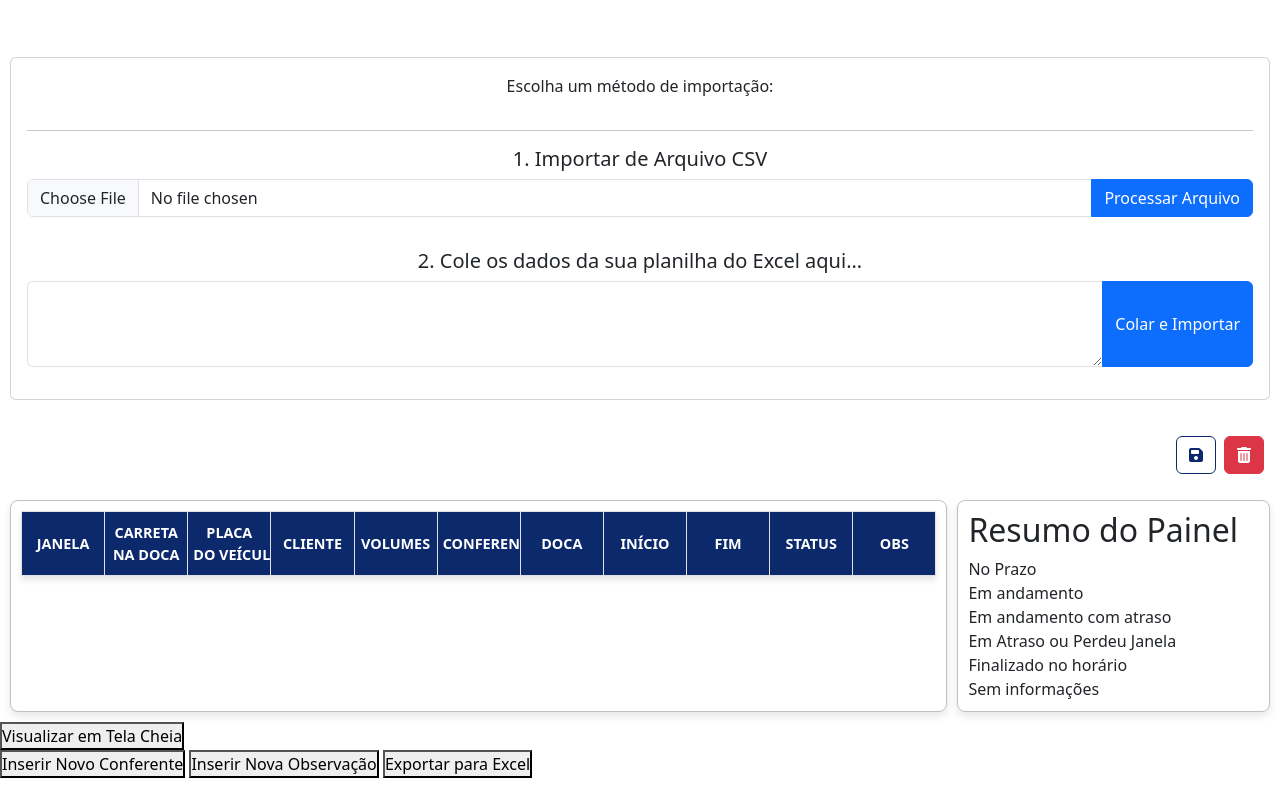
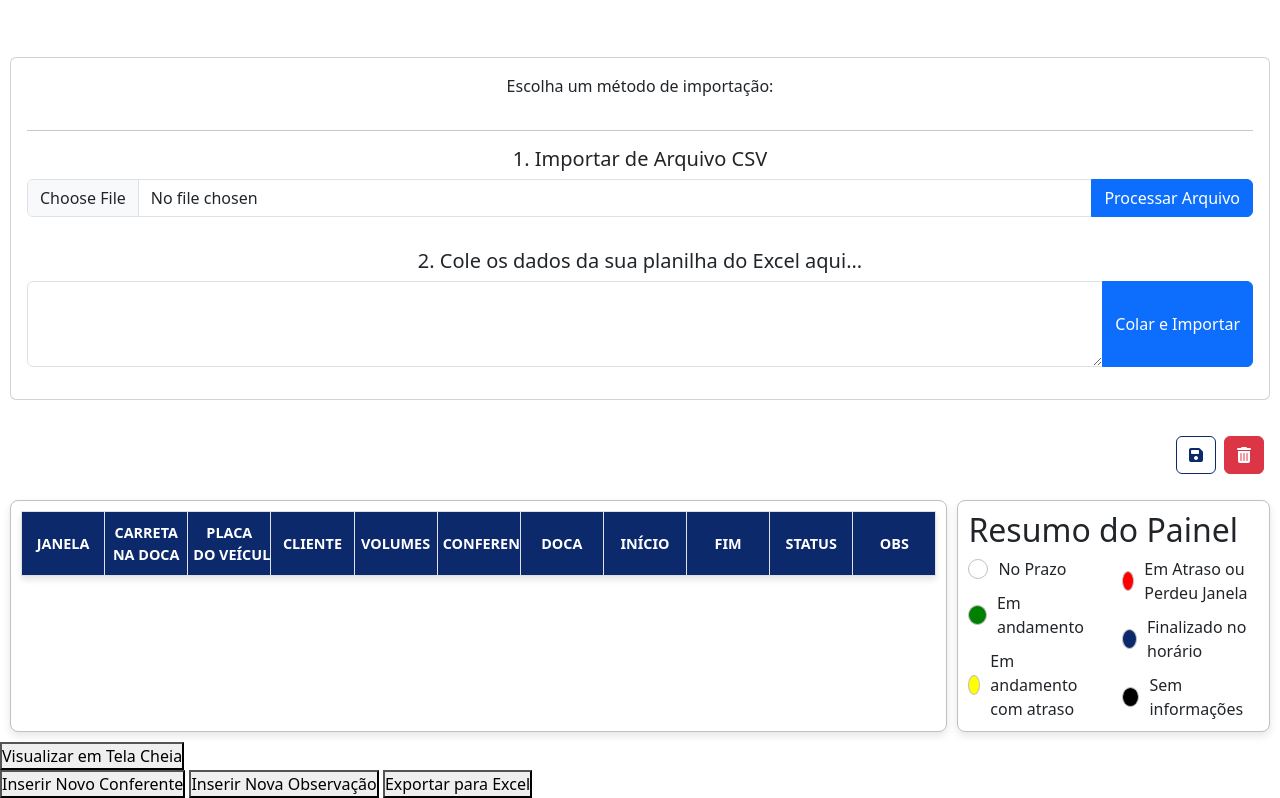
Before and after one commit to Eric90johnson/Painel-Gestao-a-Vista-APA-Esmaltec, a plain HTML site: page index.html in a window 1280 px wide. Shown: the part 87-885 px from the top of the page. Drawn offline with nearby package versions, Linux system fonts and the light colour scheme.

Commit message:
configuração da legenda no aside

```diff
--- a/CSS/style.css
+++ b/CSS/style.css
@@ -73,3 +73,128 @@ header > div {
 #saveBtn:hover .fas.fa-save {
     color: white; /* Garante que o ícone fique branco no hover */
 }
+
+
+/*tabela e aside*/
+
+{
+    margin: 0;
+    padding: 0;
+    box-sizing: border-box;
+}
+/* Estilo para as caixas de conteúdo */
+.table-container,
+.aside-container {
+    background-color: white;
+    border-radius: 8px;
+    border: 1px solid #c2c0c0;
+    box-shadow: 0 4px 8px rgba(0, 0, 0, 0.1);
+    padding: 10px;
+}
+
+.main-content {
+    display: flex;
+    padding: 10px 10px; /* Adiciona o espaçamento lateral */
+    gap: 10px; /* Adiciona o espaçamento entre as caixas */
+}
+
+/* Distribuição de largura das caixas */
+.table-container {
+    flex-basis: 75%;
+}
+
+.aside-container {
+    flex-basis: 25%;
+}
+
+
+/* tabela */
+
+#painelTable {
+    width: 100%; /* Garante que a tabela ocupe toda a largura do seu contêiner (75% da página) */
+    border-collapse: collapse; /* Remove o espaçamento entre as bordas das células */
+    table-layout: fixed; /* Garante que as colunas tenham a mesma largura */
+    font-size: 0.9em;
+    box-shadow: 0 4px 6px rgba(0, 0, 0, 0.1); /* Adiciona uma sombra sutil */
+}
+
+#painelTable th,
+#painelTable td {
+    border: 1px solid #dee2e6; /* Borda leve para as células */
+    padding: 8px; /* Espaçamento interno para as células */
+    text-align: center; /* Centraliza o texto nas células */
+    overflow: hidden; /* Esconde qualquer conteúdo que exceda a célula */
+    white-space: nowrap; /* Impede a quebra de linha do texto */
+}
+
+#painelTable thead {
+    background-color: #0C296C; /* Cor do cabeçalho da tabela */
+    color: white; /* Cor do texto no cabeçalho */
+}
+
+#painelTable thead th {
+    font-weight: bold; /* Deixa o texto do cabeçalho em negrito */
+    text-transform: uppercase; /* Transforma o texto em maiúsculo */
+    padding: 10px 5px;
+}
+
+#painelTable tbody tr:nth-child(even) {
+    background-color: #f2f2f2; /* Cor de fundo para as linhas pares (listras) */
+}
+
+#painelTable tbody tr:hover {
+    background-color: #e9ecef; /* Cor de fundo quando o mouse passa por cima da linha */
+}
+
+
+
+/* Layout da legenda */
+
+.summary-key {
+    display: flex; /* Transforma o contêiner em um Flexbox */
+    justify-content: space-between; /* Distribui as colunas com espaço entre elas */
+    gap: 20px; /* Adiciona um espaço entre as colunas */
+}
+
+/* Garante que o conteúdo de cada coluna fique em lista vertical */
+.status-column {
+    display: flex;
+    flex-direction: column;
+    gap: 10px; /* Adiciona espaçamento entre os itens de cada coluna */
+}
+
+.status-item {
+    display: flex;
+    align-items: center; /* Alinha os itens verticalmente ao centro */
+    gap: 10px; /* Adiciona um pequeno espaço entre o círculo e o texto */
+}
+
+
+/* Estilo do círculo */
+.status-circle {
+    width: 20px;
+    height: 20px;
+    border-radius: 50%;
+    border: 1px solid #c2c0c0; /* Borda para o item "No Prazo" */
+}
+
+/* Cores dos status */
+.em-andamento {
+    background-color: green;
+}
+
+.andamento-atraso {
+    background-color: yellow;
+}
+
+.em-atraso {
+    background-color: red;
+}
+
+.finalizado-horario {
+    background-color: #0C296C; /* O mesmo azul do seu header */
+}
+
+.sem-informacoes {
+    background-color: black;
+}
--- a/CSS/tabela.css
+++ /dev/null
@@ -1,67 +0,0 @@
-{
-    margin: 0;
-    padding: 0;
-    box-sizing: border-box;
-}
-/* Estilo para as caixas de conteúdo */
-.table-container,
-.aside-container {
-    background-color: white;
-    border-radius: 8px;
-    border: 1px solid #c2c0c0;
-    box-shadow: 0 4px 8px rgba(0, 0, 0, 0.1);
-    padding: 10px;
-}
-
-.main-content {
-    display: flex;
-    padding: 10px 10px; /* Adiciona o espaçamento lateral */
-    gap: 10px; /* Adiciona o espaçamento entre as caixas */
-}
-
-/* Distribuição de largura das caixas */
-.table-container {
-    flex-basis: 75%;
-}
-
-.aside-container {
-    flex-basis: 25%;
-}
-
-/* tabela */
-
-#painelTable {
-    width: 100%; /* Garante que a tabela ocupe toda a largura do seu contêiner (75% da página) */
-    border-collapse: collapse; /* Remove o espaçamento entre as bordas das células */
-    table-layout: fixed; /* Garante que as colunas tenham a mesma largura */
-    font-size: 0.9em;
-    box-shadow: 0 4px 6px rgba(0, 0, 0, 0.1); /* Adiciona uma sombra sutil */
-}
-
-#painelTable th,
-#painelTable td {
-    border: 1px solid #dee2e6; /* Borda leve para as células */
-    padding: 8px; /* Espaçamento interno para as células */
-    text-align: center; /* Centraliza o texto nas células */
-    overflow: hidden; /* Esconde qualquer conteúdo que exceda a célula */
-    white-space: nowrap; /* Impede a quebra de linha do texto */
-}
-
-#painelTable thead {
-    background-color: #0C296C; /* Cor do cabeçalho da tabela */
-    color: white; /* Cor do texto no cabeçalho */
-}
-
-#painelTable thead th {
-    font-weight: bold; /* Deixa o texto do cabeçalho em negrito */
-    text-transform: uppercase; /* Transforma o texto em maiúsculo */
-    padding: 10px 5px;
-}
-
-#painelTable tbody tr:nth-child(even) {
-    background-color: #f2f2f2; /* Cor de fundo para as linhas pares (listras) */
-}
-
-#painelTable tbody tr:hover {
-    background-color: #e9ecef; /* Cor de fundo quando o mouse passa por cima da linha */
-}
--- a/index.html
+++ b/index.html
@@ -1,20 +1,25 @@
 <!DOCTYPE html>
 <html lang="pt-br">
+
 <head>
   <meta charset="UTF-8">
   <meta name="viewport" content="width=device-width, initial-scale=1.0">
   <title>Gestão à Vista APA</title>
 
-    <link href="https://cdn.jsdelivr.net/npm/bootstrap@5.3.3/dist/css/bootstrap.min.css" rel="stylesheet" integrity="sha384-QWTKZyjpPEjISv5WaRU9OFeRpok6YctnYmDr5pNlyT2bRjXh0JMhjY6hW+ALEwIH" crossorigin="anonymous">
-    <script src="https://cdn.jsdelivr.net/npm/bootstrap@5.3.3/dist/js/bootstrap.bundle.min.js" integrity="sha384-YvpcrYf0tY3lHB60NNkmXc5s9fDVZLESaAA55NDzOxhy9GkcIdslK1eN7N6jIeHz" crossorigin="anonymous"></script>
+  <link href="https://cdn.jsdelivr.net/npm/bootstrap@5.3.3/dist/css/bootstrap.min.css" rel="stylesheet"
+    integrity="sha384-QWTKZyjpPEjISv5WaRU9OFeRpok6YctnYmDr5pNlyT2bRjXh0JMhjY6hW+ALEwIH" crossorigin="anonymous">
+  <script src="https://cdn.jsdelivr.net/npm/bootstrap@5.3.3/dist/js/bootstrap.bundle.min.js"
+    integrity="sha384-YvpcrYf0tY3lHB60NNkmXc5s9fDVZLESaAA55NDzOxhy9GkcIdslK1eN7N6jIeHz"
+    crossorigin="anonymous"></script>
 
   <link rel="stylesheet" href="https://cdnjs.cloudflare.com/ajax/libs/font-awesome/6.5.2/css/all.min.css">
 
   <link rel="stylesheet" href="/CSS/style.css">
-    <link rel="stylesheet" href="/CSS/tabela.css">
+
 
   <script src="/Javascript/script.js" defer></script>
 </head>
+
 <body>
 
   <header>
@@ -26,6 +31,7 @@
         <h2>PAINEL GESTÃO À VISTA APA</h2>
       </div>
     </div>
+
   </header>
 
   <div class="import-box mt-1 mb-2">
@@ -86,34 +92,38 @@
     <div class="aside-container">
       <aside>
         <h2>Resumo do Painel</h2>
-            <div>
-                <div>
-                    <div></div>
+        <div class="summary-key">
+          <div class="status-column">
+            <div class="status-item">
+              <div class="status-circle no-prazo"></div>
               <span>No Prazo</span>
             </div>
-                <div>
-                    <div></div>
+            <div class="status-item">
+              <div class="status-circle em-andamento"></div>
               <span>Em andamento</span>
             </div>
-                <div>
-                    <div></div>
+            <div class="status-item">
+              <div class="status-circle andamento-atraso"></div>
               <span>Em andamento com atraso</span>
             </div>
-                <div>
-                    <div></div>
+          </div>
+
+          <div class="status-column">
+            <div class="status-item">
+              <div class="status-circle em-atraso"></div>
               <span>Em Atraso ou Perdeu Janela</span>
             </div>
-                <div>
-                    <div></div>
+            <div class="status-item">
+              <div class="status-circle finalizado-horario"></div>
               <span>Finalizado no horário</span>
             </div>
-                <div>
-                    <div></div>
+            <div class="status-item">
+              <div class="status-circle sem-informacoes"></div>
               <span>Sem informações</span>
             </div>
           </div>
-            <div id="summary-info">
         </div>
+
       </aside>
     </div>
   </div>
@@ -129,7 +139,6 @@
 
 
 
+</body>
 
-
-</body>
 </html>
```
Lines whose indentation alone changed are shown as unchanged.
